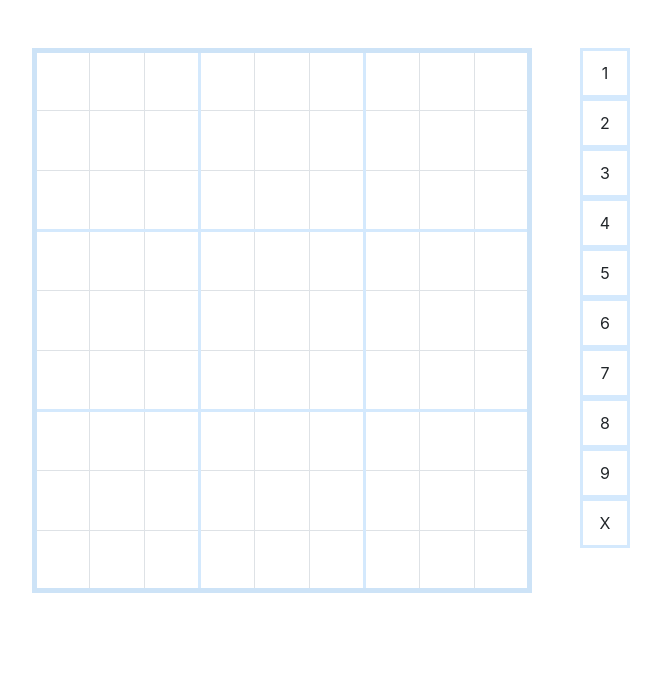
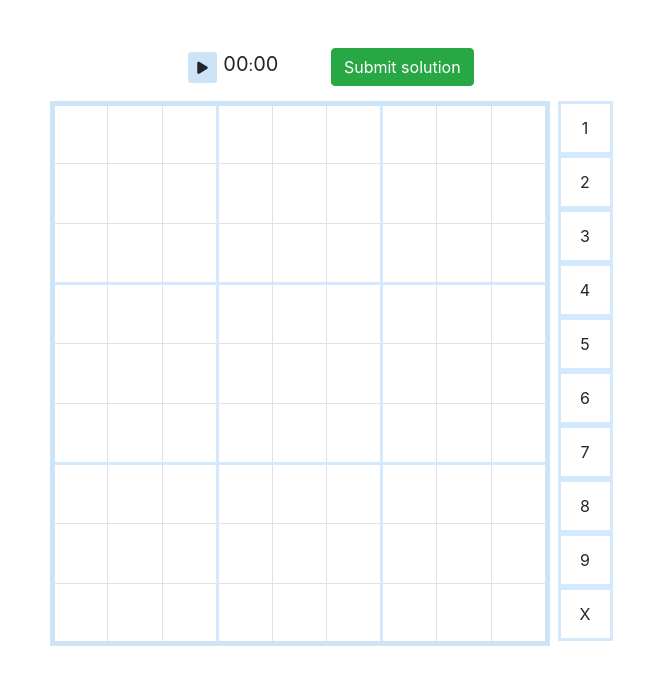
Before and after one commit to borisivnc/sudoku-game, a Django app: template templates/play_sudoku.html in a window 1280 px wide. Shown: the part 63-748 px from the top of the page, without its empty margins (309-970 px from the left). Run offline with Django 3.2, Linux system fonts and the light colour scheme; the template is opened without the code that fills it, so the values that code supplies are empty; some libraries are stand-ins or nearby versions.

Commit message:
Improved grid interface
 Timer (Play/Pause) and checking if wrong value in cell  is added (row and column verification)

```diff
--- a/static/css/play.css
+++ b/static/css/play.css
@@ -32,20 +32,6 @@ td{
 
 }
 
-input{
-    width: 100%;
-    border: none;
-    display: block;
-    text-align: center;
-    text-decoration: none;
-    box-sizing: border-box;
-}
-
-input:focus{
-    outline:none;
-}
-
-
 td:nth-child(3n) {
   border-right: 3px solid #d4e9fd;
 }
@@ -58,20 +44,26 @@ tr:nth-child(3n){
     background: rgba(215,150,0,0.15);
 }
 
-.btn {
-    width: 50px;
-    height: 50px;
+.key {
+    width: 60px;
+    height: 54px;
     border: 3px solid #d4e9fd;
     border-radius: 0;
-}
-
-.btn:hover {
-    background-color: #d4e9fd;
 
 }
 
-.d-flex{
-    justify-content: center;
+.key:hover {
+    background-color: #d4e9fd;
+}
+
+.sudoku-keys{
+    order: 2;
+    width: 55px;
+    display: flex;
+    flex: 0 1 auto;
+    flex-wrap: wrap;
+    margin-left: 8px;
+    margin-top: 0;
 }
 
 .board{
@@ -79,10 +71,34 @@ tr:nth-child(3n){
 }
 
 @media screen and (max-width: 800px) {
-  .d-flex {
-      display: block;
-      flex-direction: row;
-      float: none;
-      margin-top: 5px;
+  .sudoku-keys {
+    width: 100%;
+    margin-top: 10px;
+    display: block;
   }
 }
+
+.sudoku-box{
+    display: flex;
+    flex: 0 1 auto;
+    flex-wrap: wrap;
+    flex-direction: row;
+    justify-content: center;
+}
+
+.timer{
+    text-align: center;
+    margin-bottom: 15px;
+}
+
+.play{
+    background-color: #cde3f7;
+}
+
+#minutes {
+    font-size: 20px;
+    margin-left: 2px;
+}
+#seconds {
+     font-size: 20px;
+ }
--- a/static/js/grid.js
+++ b/static/js/grid.js
@@ -1,10 +1,27 @@
 $(function () {
     let table = document.getElementsByTagName("table"), rIndex, cIndex;
     const sudoku_grid = document.getElementById("sudokuGrid").value;
+    let board = document.getElementsByClassName("sudoku-box");
     const items = eval(sudoku_grid);
+    let filledTable = Array.from(Array(9), () => new Array(9));
+    fillTable();
 
-    fillTable();
-    console.log(items)
+    function fillTable(){
+        for(let i = 0; i < table["0"].rows.length ; i++)
+        {
+            for(let j = 0; j < table["0"].rows[i].cells.length; j++)
+            {
+                if(items[i][j] === -1){
+                    table["0"].rows[i].cells[j].innerHTML = ""
+                }
+                else{
+                    table["0"].rows[i].cells[j].innerHTML = items[i][j]
+                    table["0"].rows[i].cells[j].style.fontWeight = 'bold';
+                    table["0"].rows[i].cells[j].style.cursor = 'not-allowed';
+                }
+            }
+        }
+    }
 
     $('td').click(function () {
         $("td.highlight").removeClass("highlight");
@@ -24,35 +41,104 @@ $(function () {
                     }
                     else {
                         table["0"].rows[i].cells[j].innerHTML = val
+
+                        let row = table["0"].rows[i].innerText.split("")
+                        if (checkIfError(row, cIndex - 1,val)){
+                            table["0"].rows[i].cells[j].style.backgroundColor = "rgba(215,0,0,0.3)"
+                        }
+                        else {
+                            table["0"].rows[i].cells[j].removeAttribute('style')
+                        }
+
                     }
-                    //console.log("Row : "+rIndex+" , Cell : "+cIndex +", Value : "+val);
                 }
             }
         }
     }
 
-    function fillTable(){
+    function countOccurrencesRow(row, value) {
+        let count = 0;
+        row.forEach((v) => (v === value && count++));
+        return count;
+    }
+
+    function countOccurrencesColumn(col, value){
+        let count = 0
         for(let i = 0; i < table["0"].rows.length ; i++)
         {
-            for(let j = 0; j < table["0"].rows[i].cells.length; j++)
-            {
-                if(items[i][j] === -1){
-                    table["0"].rows[i].cells[j].innerHTML = ""
-                }
-                else{
-                    table["0"].rows[i].cells[j].innerHTML = items[i][j]
-                    table["0"].rows[i].cells[j].style.fontWeight = 'bold';
-                    table["0"].rows[i].cells[j].style.cursor = 'not-allowed';
-                }
-            }
+            if(table["0"].rows[i].cells[col].innerHTML === value)
+                count++
         }
+        return count
     }
 
-   $("button").click(function () {
+    function checkIfError(row, col, value){
+        let counter = countOccurrencesRow(row,value)+ countOccurrencesColumn(col, value)
+        return counter > 2;
+    }
+
+   $("button.key").click(function () {
         if ($('td').hasClass('highlight')){
             let value = this.innerHTML
             addValue(value)
         }
     });
 
+    let sec = 0;
+    let active = false;
+
+    function start_timer(){
+        if (active){
+            function counter ( val ) { return val > 9 ? val : "0" + val; }
+            interval = setInterval( function(){
+                $("#seconds").html(counter(++sec%60));
+                $("#minutes").html(counter(parseInt(sec/60,10)));
+            }, 1000);
+        }else {
+            clearInterval(interval)
+        }
+    }
+
+    $("#startCounter").click(function () {
+        if($(this).children("i").hasClass('fa-play')){
+            $(this).children("i").removeClass('fa-play');
+            $(this).children("i").addClass('fa-pause');
+            active = true
+            start_timer()
+
+        }
+        else if($(this).children("i").hasClass('fa-pause')){
+            $(this).children("i").removeClass('fa-pause');
+            $(this).children("i").addClass('fa-play');
+            active = false
+            start_timer()
+        }
+
+    });
+
+
+    function sendSolution(){
+        for(let i = 0; i < table["0"].rows.length ; i++)
+        {
+            for(let j = 0; j < table["0"].rows[i].cells.length; j++)
+            {
+                if (table["0"].rows[i].cells[j].innerHTML === ""){
+                    filledTable[i][j] = -1
+                }
+                else{
+                    filledTable[i][j] = table["0"].rows[i].cells[j].innerHTML
+                }
+
+            }
+        }
+        let minute = document.getElementById("minutes").innerText
+        let second = document.getElementById("seconds").innerText
+        let current_time = minute + ":"+ second
+        alert("timer: "+ current_time + "\n sudoku grid: "+ filledTable);
+    }
+
+    $("#Solution").click(function () {
+        sendSolution()
+    });
+
 });
--- a/templates/play_sudoku.html
+++ b/templates/play_sudoku.html
@@ -8,9 +8,15 @@
 {% endblock %}
 
 {% block content %}
-    <div class="row board">
+    <div class="board">
+            <div class="timer">
+                <button type="button" class="btn play btn-sm" id="startCounter"><i class="fas fa-play"></i></button>
+                <span id="minutes"> 00</span>:<span id="seconds">00</span>
+                <button type="button" id="Solution" class="ml-5 btn btn-success">Submit solution</button>
+            </div>
+            <div class="sudoku-box">
+                <input type="text" hidden id="sudokuGrid" value="{{ grid }}">
                 <div class="game">
-            <input type="text" hidden id="sudokuGrid" value="{{ grid }}">
                     <table class="table table-bordered">
                         <tbody>
                         <tr>
@@ -115,19 +121,21 @@
                         </tbody>
                     </table>
                 </div>
-        <div class="d-flex flex-column ml-5">
 
-                <button type="button" class="btn" value="1">1</button>
-                <button type="button" class="btn" value="2">2</button>
-                <button type="button" class="btn" value="3">3</button>
-                <button type="button" class="btn" value="4">4</button>
-                <button type="button" class="btn" value="5">5</button>
-                <button type="button" class="btn" value="6">6</button>
-                <button type="button" class="btn" value="7">7</button>
-                <button type="button" class="btn" value="8">8</button>
-                <button type="button" class="btn" value="9">9</button>
-                <button type="button" class="btn" value="9">X</button>
+                <div class="sudoku-keys">
+                    <button id="key" type="button" class="btn key" value="1">1</button>
+                    <button id="key" type="button" class="btn key" value="2">2</button>
+                    <button id="key" type="button" class="btn key" value="3">3</button>
+                    <button id="key" type="button" class="btn key" value="4">4</button>
+                    <button id="key" type="button" class="btn key" value="5">5</button>
+                    <button id="key" type="button" class="btn key" value="6">6</button>
+                    <button id="key" type="button" class="btn key" value="7">7</button>
+                    <button id="key" type="button" class="btn key" value="8">8</button>
+                    <button id="key" type="button" class="btn key" value="9">9</button>
+                    <button id="key" type="button" class="btn key" value="9">X</button>
+                </div>
+            </div>
+
 
     </div>
-    </div>
 {% endblock %}
```
Lines whose indentation alone changed are shown as unchanged.
